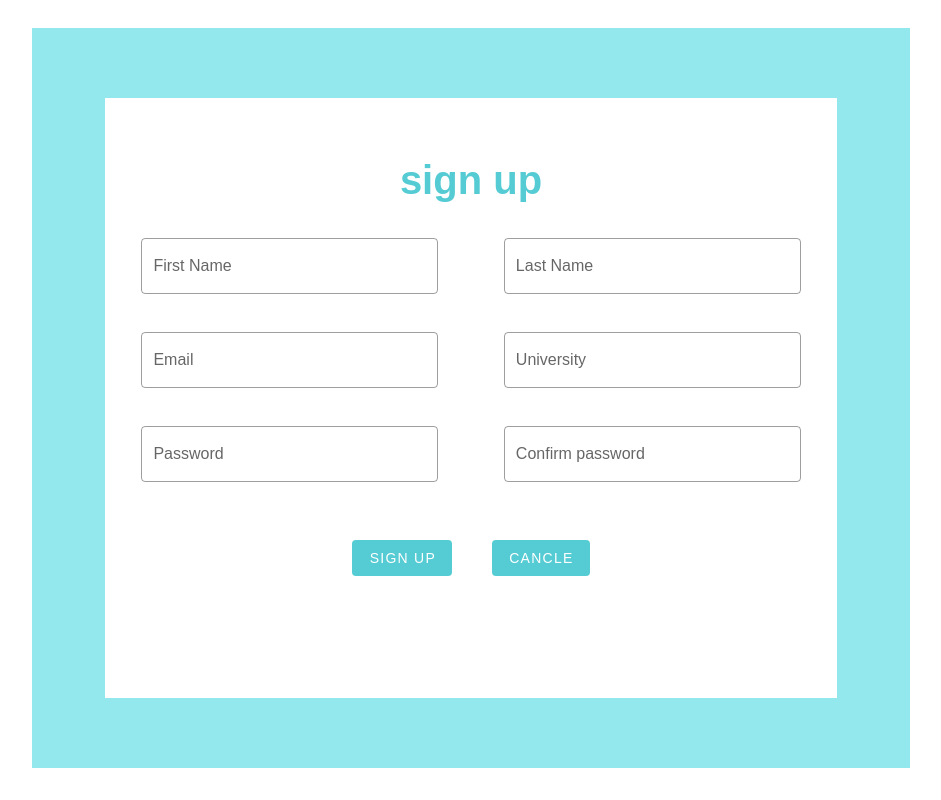
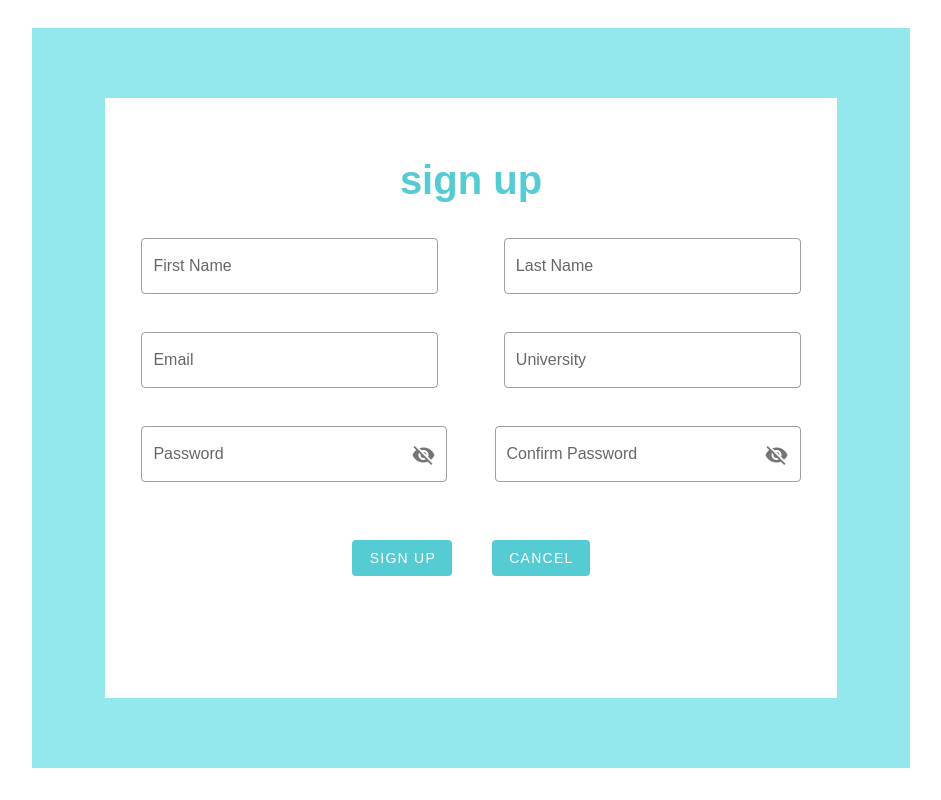
Before and after one commit to KanishkaY2001/UniCollab, a Nuxt app in the folder frontend/: page /signup in a window 1280 px wide. Shown: the whole page, without its empty margins (169-1110 px from the left). Built offline with nearby package versions, Linux system fonts and the light colour scheme.

Commit message:
Added signin page
Made a change to signup page - added mdi

```diff
--- a/frontend/pages/index.vue
+++ b/frontend/pages/index.vue
@@ -4,7 +4,7 @@
       <v-col cols="11">
         <img class="logo1" style="margin-left: 40px" src="/img/logo.svg"/>
       </v-col>
-      <v-btn large style="margin-top: 40px" color="#55CBD3" dark elevation="0">
+      <v-btn large style="margin-top: 40px" color="#55CBD3" dark elevation="0" @click="$router.push(`/signin`)">
         LOGIN
       </v-btn>
     </v-row>
--- a/frontend/pages/signIn.vue
+++ b/frontend/pages/signIn.vue
@@ -0,0 +1,80 @@
+<template>
+<div>
+  <v-row><div class="frame mt-10"></div></v-row>
+  <v-row>
+    <div style="height: 10px"></div>
+    <v-col cols="1" class="vertical-frame"></v-col>
+    <v-col cols="10" class="content">
+      <v-row justify="center" class="mt-14"><div class="title-text">Log In</div></v-row>
+      <v-row class="ml-6 mr-6 mt-16">
+        <v-text-field placeholder="Username (email)" label="Username (email)" outlined></v-text-field>
+      </v-row>
+      <v-row class="ml-6 mr-6 mt-5">
+        <v-text-field
+            :value="userPassword"
+            label="Password"
+            placeholder="Password"
+            :append-icon="value ? 'mdi-eye-off' : 'mdi-eye'"
+            @click:append="() => (value = !value)"
+            :type="value ? 'password' : 'text'"
+            outlined
+        ></v-text-field>
+      </v-row>
+      <v-row justify="center" class="mt-10">
+        <v-btn color="#55CBD3" dark elevation="0">
+          Login
+        </v-btn>
+        <v-btn @click="$router.push(`/signup`)" color="#55CBD3" dark elevation="0" class="ml-10">
+          Sign Up
+        </v-btn>
+      </v-row>
+
+      <v-row justify="center" class="mt-10">
+        <v-btn color="#55CBD3" dark elevation="0" @click="$router.push(`/`)">
+          Cancel
+        </v-btn>
+      </v-row>
+
+    </v-col>
+    <v-col cols="1.25" class="vertical-frame"></v-col>
+  </v-row>
+  <v-row><div class="bottom-frame"></div></v-row>
+</div>
+</template>
+
+<script>
+export default {
+    data: () => ({
+        userPassword: "",
+        valid: true,
+        value: true,
+    })
+}
+</script>
+
+<style scoped lang="scss">
+.frame{
+  top: 50%;
+  height: 70px;
+  width: 100%;
+  background-color: #93E8EE
+}
+.vertical-frame{
+  height: 600px;
+  width: 100%;
+  background-color: #93E8EE
+}
+.bottom-frame{
+  height: 70px;
+  width: 100%;
+  background-color: #93E8EE;
+}
+.content{
+  background-color: white;
+  .title-text{
+    color: #55CBD3;
+    font-size: 40px;
+    font-weight: bold;
+  }
+}
+</style>
--- a/frontend/pages/signup.vue
+++ b/frontend/pages/signup.vue
@@ -17,16 +17,32 @@
         <v-text-field placeholder="University" label="University" outlined></v-text-field>
       </v-row>
       <v-row class="ml-6 mr-6 mt-5">
-        <v-text-field placeholder="Password" label="Password" outlined></v-text-field>
+        <v-text-field
+            :value="userPassword"
+            label="Password"
+            placeholder="Password"
+            :append-icon="value ? 'mdi-eye-off' : 'mdi-eye'"
+            @click:append="() => (value = !value)"
+            :type="value ? 'password' : 'text'"
+            outlined
+        ></v-text-field>
         <v-spacer></v-spacer>
-        <v-text-field placeholder="Confirm password" label="Confirm password" outlined></v-text-field>
+        <v-text-field
+            :value1="userPassword"
+            label="Confirm Password"
+            placeholder="Confirm Password"
+            :append-icon="value1 ? 'mdi-eye-off' : 'mdi-eye'"
+            @click:append="() => (value1 = !value1)"
+            :type="value1 ? 'password' : 'text'"
+            outlined
+        ></v-text-field>
       </v-row>
       <v-row justify="center" class="mt-10">
         <v-btn color="#55CBD3" dark elevation="0">
           Sign Up
         </v-btn>
         <v-btn @click="$router.push(`/`)" color="#55CBD3" dark elevation="0" class="ml-10">
-          Cancle
+          Cancel
         </v-btn>
       </v-row>
     </v-col>
@@ -38,6 +54,12 @@
 
 <script>
 export default {
+  data: () => ({
+    userPassword: "",
+    valid: true,
+    value: true,
+    value1: true,
+  })
   // data: () => ({
   //   windowSize: {
   //     x: 0,
```
